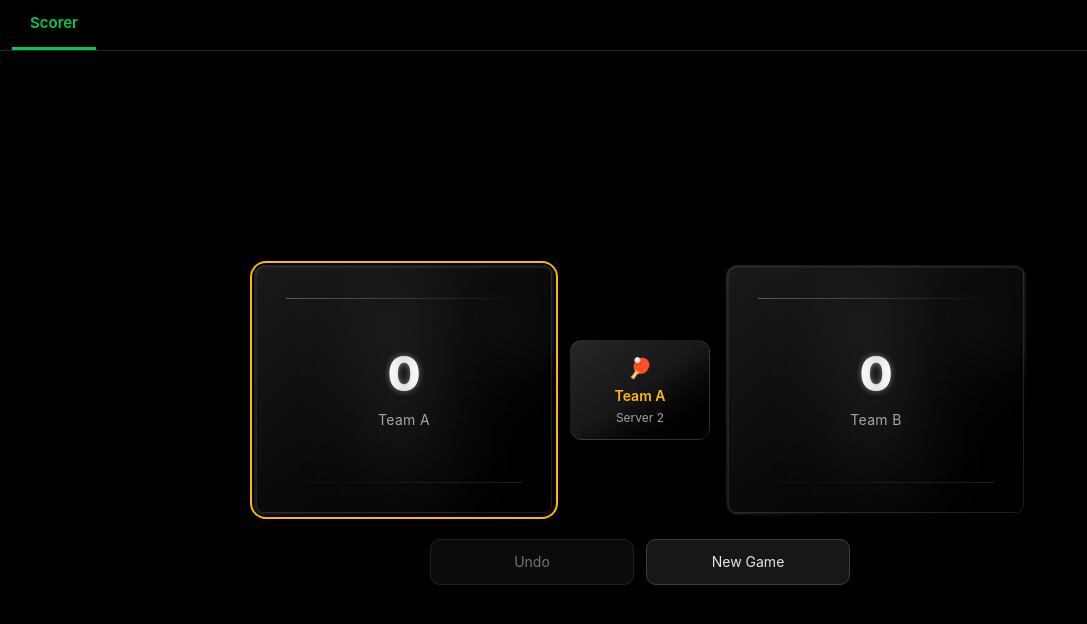
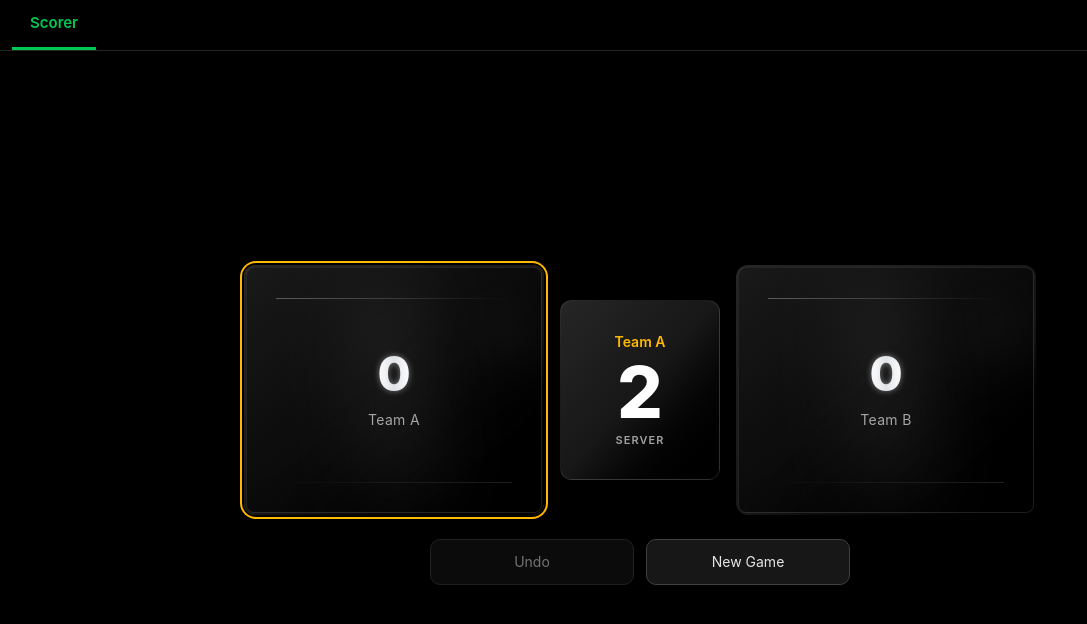
Before and after one commit to c4rlosst/pickleball_scorer, a React (Vite) app: page / in a window 1280 px wide. Both pictures are taken after a click on the button "Start Game". Shown: the top 624 px of the page, without its empty margins (0-1087 px from the left). Built offline with nearby package versions, Linux system fonts and the light colour scheme.

Commit message:
Make server number semi-giant in the middle serve box

```diff
--- a/src/Scorer.tsx
+++ b/src/Scorer.tsx
@@ -261,13 +261,26 @@ function Scorer() {
           />
         </button>
 
-        <div className="flex flex-col items-center justify-center gap-1 w-[140px] h-[100px] rounded-xl border border-white/10 bg-gradient-to-br from-neutral-800 via-neutral-900 to-black px-3 text-center">
-          <span className="text-xl">{'\u{1F3D3}'}</span>
+        <div className="flex flex-col items-center justify-center gap-1 w-[160px] h-[180px] rounded-xl border border-white/10 bg-gradient-to-br from-neutral-800 via-neutral-900 to-black px-3 text-center">
           <span className="text-sm font-semibold text-amber-400">
             {labels[state.servingTeam]}
           </span>
-          {state.matchType === 'doubles' && (
-            <span className="text-xs text-neutral-400">Server {state.server}</span>
+          {state.matchType === 'doubles' ? (
+            <>
+              <span className="text-7xl font-extrabold leading-none text-white">
+                {state.server}
+              </span>
+              <span className="text-[11px] font-semibold tracking-widest text-neutral-400">
+                SERVER
+              </span>
+            </>
+          ) : (
+            <>
+              <span className="text-6xl leading-none">{'\u{1F3D3}'}</span>
+              <span className="text-[11px] font-semibold tracking-widest text-neutral-400">
+                SERVING
+              </span>
+            </>
           )}
         </div>
 
```
